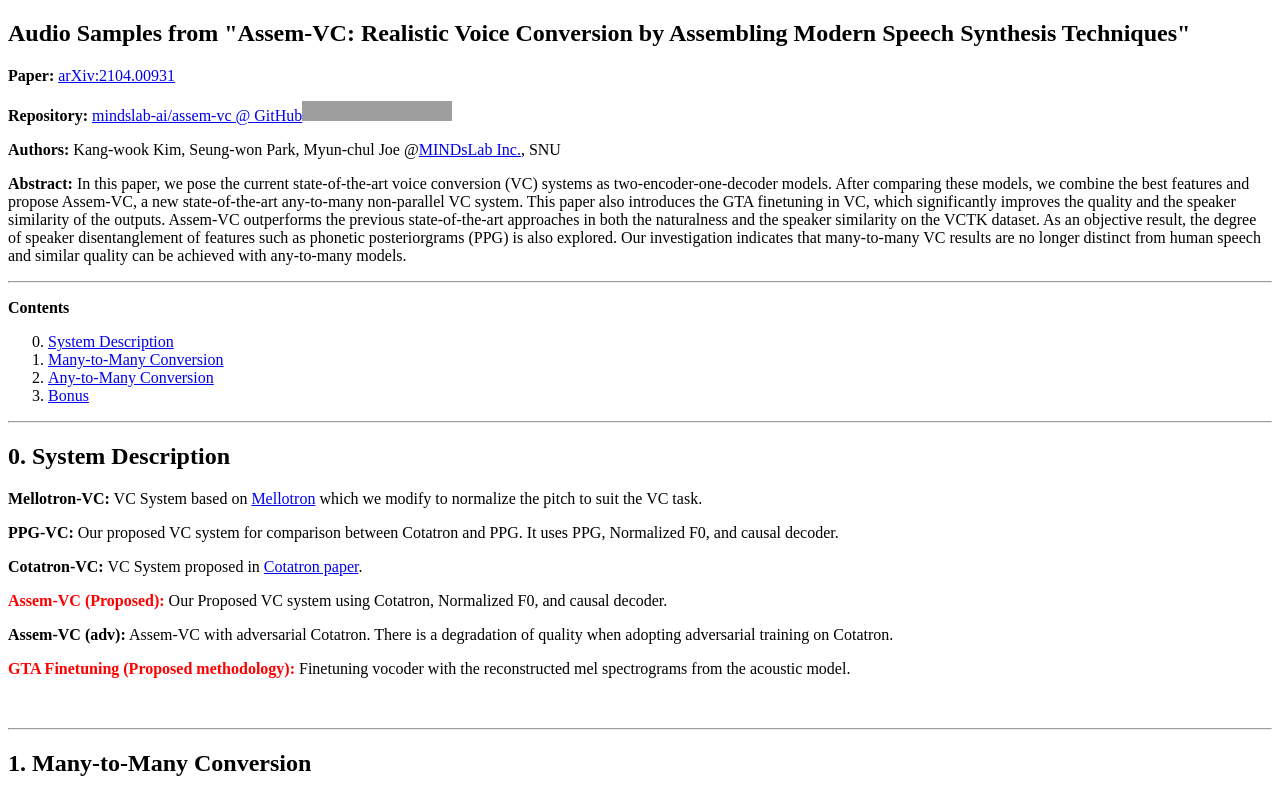
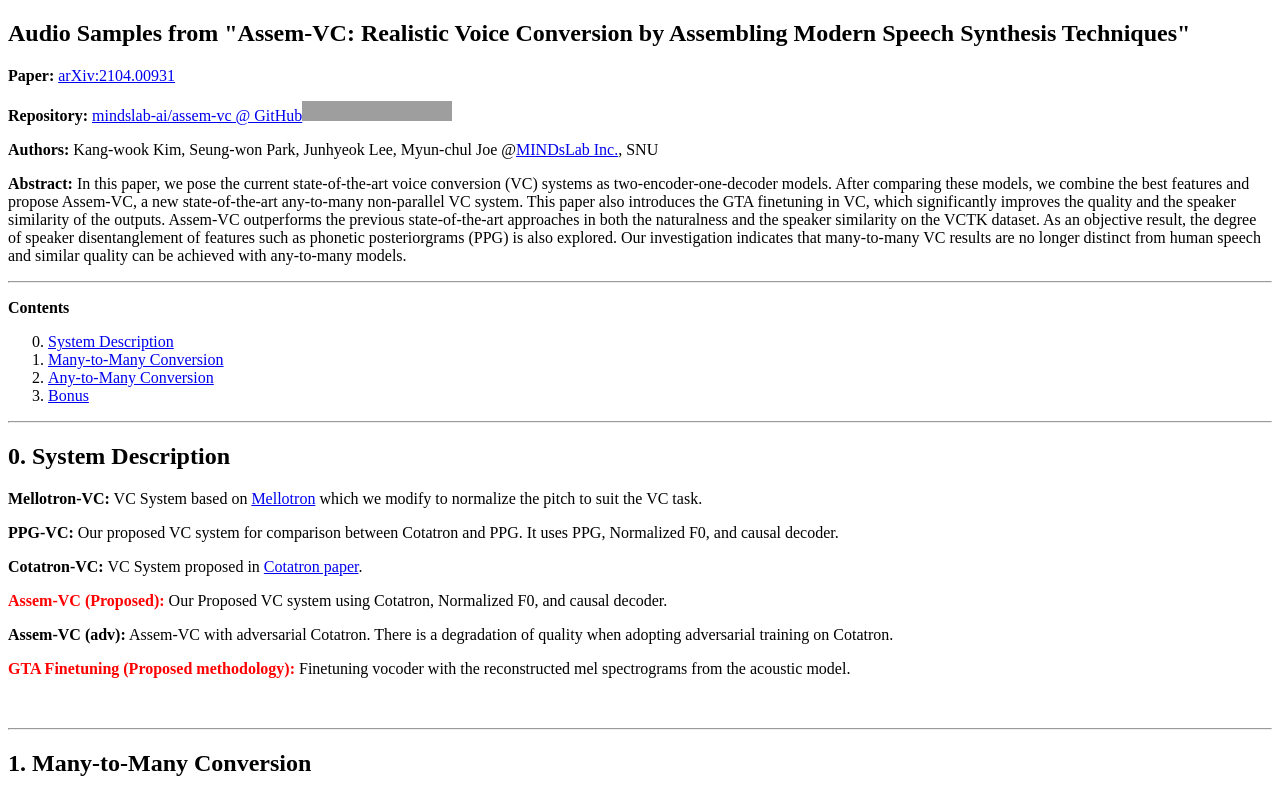
Before and after one commit to maum-ai/assem-vc, a plain HTML site: page docs/index.html in a window 1280 px wide. Shown: the top 793 px of the page. Drawn offline with Linux system fonts and the light colour scheme; grey boxes are pictures that could not be loaded.

Commit message:
authors update

```diff
--- a/docs/index.html
+++ b/docs/index.html
@@ -5,7 +5,7 @@
 	<body><h2>Audio Samples from "Assem-VC: Realistic Voice Conversion by Assembling Modern Speech Synthesis Techniques"</h2>
 	<p><b>Paper:</b> <a href="https://arxiv.org/abs/2104.00931">arXiv:2104.00931</a></p>
     <p><b>Repository:</b> <a href="https://github.com/mindslab-ai/assem-vc">mindslab-ai/assem-vc @ GitHub<iframe src="https://ghbtns.com/github-btn.html?user=mindslab-ai&repo=assem-vc&type=star&count=true" frameborder="0" scrolling="0" width="150" height="20" title="GitHub"></iframe></a>
-    <p><strong>Authors: </strong>Kang-wook Kim, Seung-won Park, Myun-chul Joe @<a href="https://maum.ai">MINDsLab Inc.</a>, SNU</p>
+    <p><strong>Authors: </strong>Kang-wook Kim, Seung-won Park, Junhyeok Lee, Myun-chul Joe @<a href="https://maum.ai">MINDsLab Inc.</a>, SNU</p>
 	<p><strong>Abstract: </strong>In this paper, we pose the current state-of-the-art voice conversion (VC) systems as two-encoder-one-decoder models. After comparing these models, we combine the best features and propose Assem-VC, a new state-of-the-art any-to-many non-parallel VC system. This paper also introduces the GTA finetuning in VC, which significantly improves the quality and the speaker similarity of the outputs. Assem-VC outperforms the previous state-of-the-art approaches in both the naturalness and the speaker similarity on the VCTK dataset. As an objective result, the degree of speaker disentanglement of features such as phonetic posteriorgrams (PPG) is also explored. Our investigation indicates that many-to-many VC results are no longer distinct from human speech and similar quality can be achieved with any-to-many models.</p>
 <hr>
 
```
Also changed, not shown: 1 other file.
